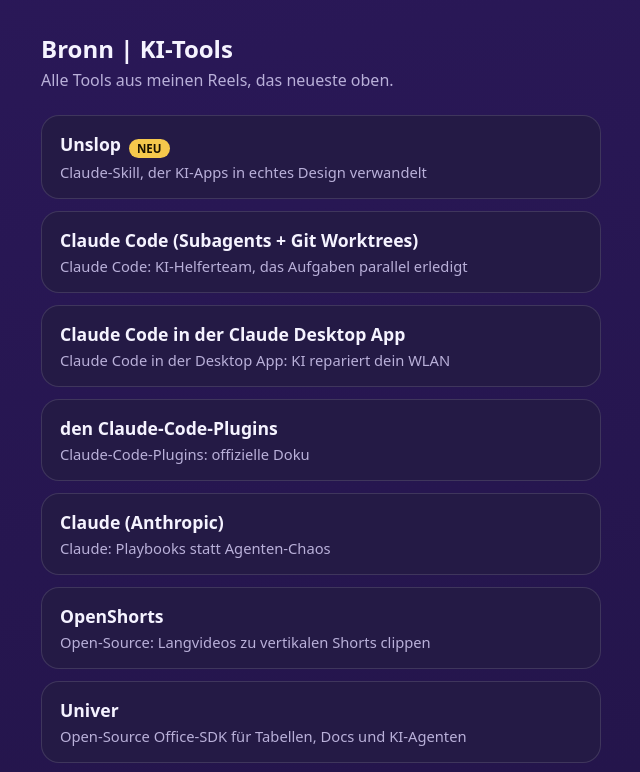
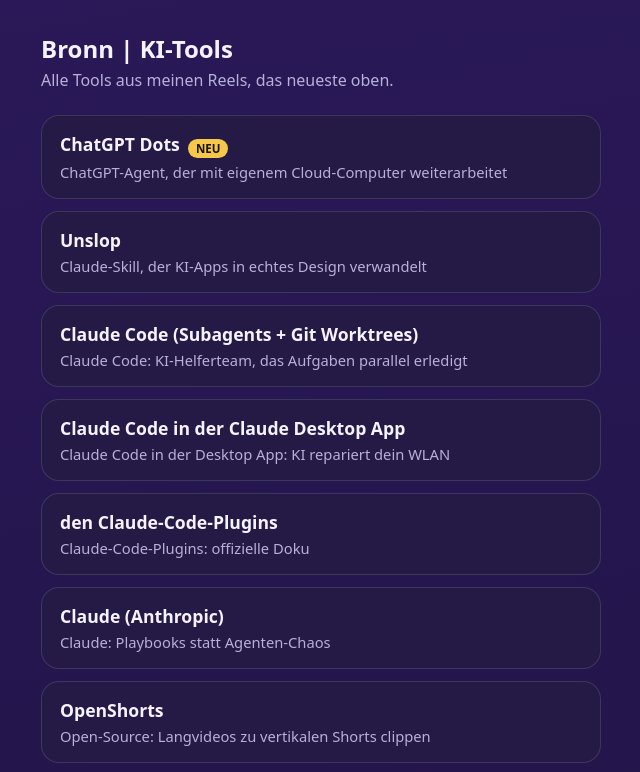
Before and after one commit to noahpf008/bronn-legal, a plain HTML site: page links.html in a window 1280 px wide. Shown: the top 772 px of the page, without its empty margins (319-959 px from the left). Drawn offline with Linux system fonts and the light colour scheme.

Commit message:
Link-Seite: ChatGPT Dots (96-ig-DfXfZ0GPHy0)

```diff
--- a/links.html
+++ b/links.html
@@ -14,7 +14,8 @@ footer{margin-top:32px;color:var(--dim);font-size:.8em}footer a{color:var(--dim)
 <h1>Bronn | KI-Tools</h1>
 <p class="sub">Alle Tools aus meinen Reels, das neueste oben.</p>
 <!-- TOOLS-START (wird von der Pipeline gepflegt) -->
-<a class="tool" id="95-ig-df9cctppagb" href="https://github.com/heydamir/unslop"><b>Unslop</b><span class="neu">NEU</span><span>Claude-Skill, der KI-Apps in echtes Design verwandelt</span></a>
+<a class="tool" id="96-ig-dfxfz0gphy0" href="https://chatgpt.com/features/dots/"><b>ChatGPT Dots</b><span class="neu">NEU</span><span>ChatGPT-Agent, der mit eigenem Cloud-Computer weiterarbeitet</span></a>
+<a class="tool" id="95-ig-df9cctppagb" href="https://github.com/heydamir/unslop"><b>Unslop</b><span>Claude-Skill, der KI-Apps in echtes Design verwandelt</span></a>
 <a class="tool" id="94-ig-df651wlbq20" href="https://github.com/anthropics/claude-code"><b>Claude Code (Subagents + Git Worktrees)</b><span>Claude Code: KI-Helferteam, das Aufgaben parallel erledigt</span></a>
 <a class="tool" id="86-ig-df20-mkzptt" href="https://claude.com/product/claude-code"><b>Claude Code in der Claude Desktop App</b><span>Claude Code in der Desktop App: KI repariert dein WLAN</span></a>
 <a class="tool" id="87-karussell-dfwr5bwigct" href="https://code.claude.com/docs/en/plugins"><b>den Claude-Code-Plugins</b><span>Claude-Code-Plugins: offizielle Doku</span></a>
```
